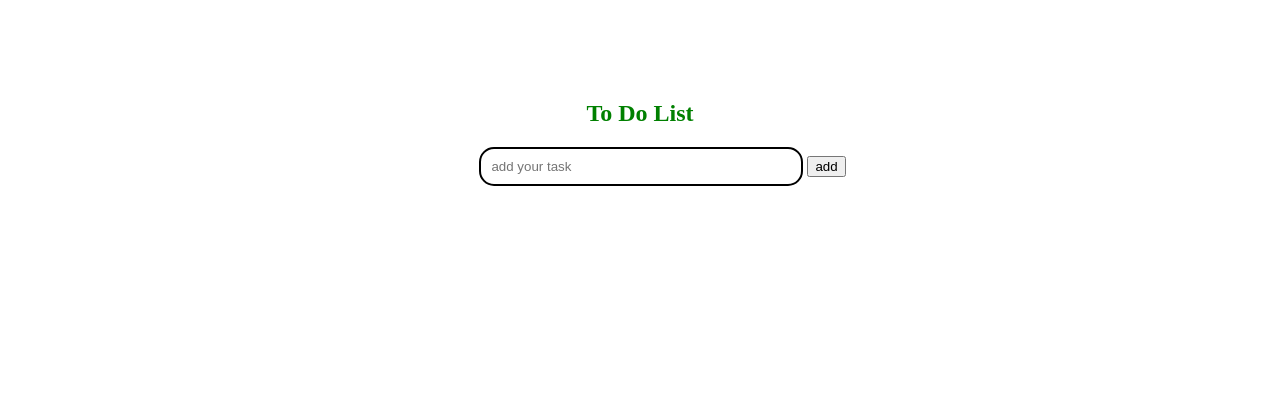
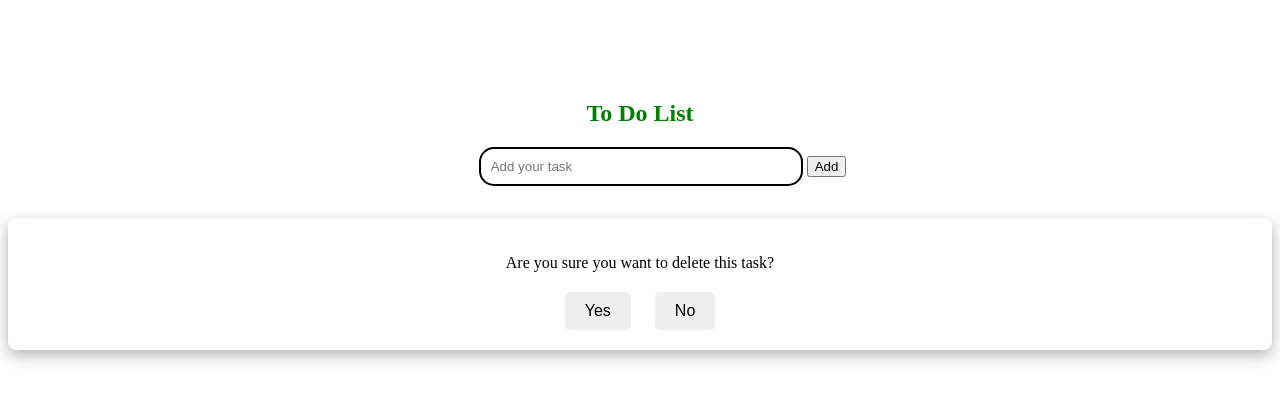
Before and after one commit to Arju7483/Project, a plain HTML site: page index.html in a window 1280 px wide. Drawn offline with Linux system fonts and the light colour scheme.

Commit message:
Update index.html

```diff
--- a/index.html
+++ b/index.html
@@ -1,35 +1,39 @@
 <!DOCTYPE html>
 <html lang="en">
 <head>
-    <meta charset="UTF-8">
-    <meta name="viewport" content="width=device-width, initial-scale=1.0">
-    <title>Document</title>
+  <meta charset="UTF-8" />
+  <meta name="viewport" content="width=device-width, initial-scale=1.0"/>
+  <title>Todo List</title>
   <link rel="stylesheet" href="style.css">
 </head>
 <body>
+
   <div class="div1">
     <h2>To Do List</h2>
   </div>
+
   <div class="div2">
     <form id="form-id">
-            <input type="text" id = "input-id" placeholder="add your task">
-            <button type="submit">add</button>
+      <input type="text" id="input-id" placeholder="Add your task" />
+      <button type="submit">Add</button>
     </form>
   </div>
+
   <div class="div3">
-        <ul id="list-id">
+    <ul id="list-id"></ul>
+  </div>
 
-        </ul>
-    </div>
-        <div id="delete-modal" class="modal-overlay hidden">
+  <!-- Modal -->
+  <div id="modal" class="modal hidden">
     <div class="modal-content">
       <p>Are you sure you want to delete this task?</p>
       <div class="modal-actions">
-                    <button id="modal-confirm-btn">Yes, Delete</button>
-                    <button id="modal-cancel-btn">Cancel</button>
+        <button id="confirm-delete">Yes</button>
+        <button id="cancel-delete">No</button>
       </div>
     </div>
   </div>
+
   <script src="main.js"></script>
 </body>
 </html>
```
Lines whose indentation alone changed are shown as unchanged.
